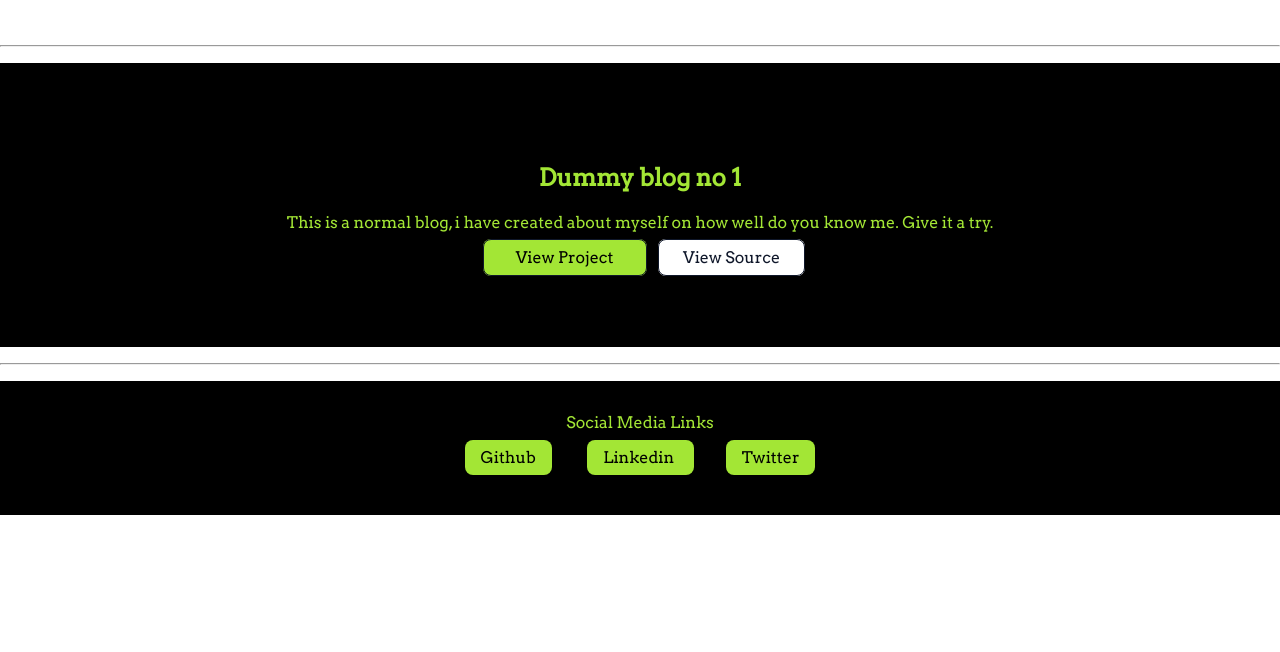
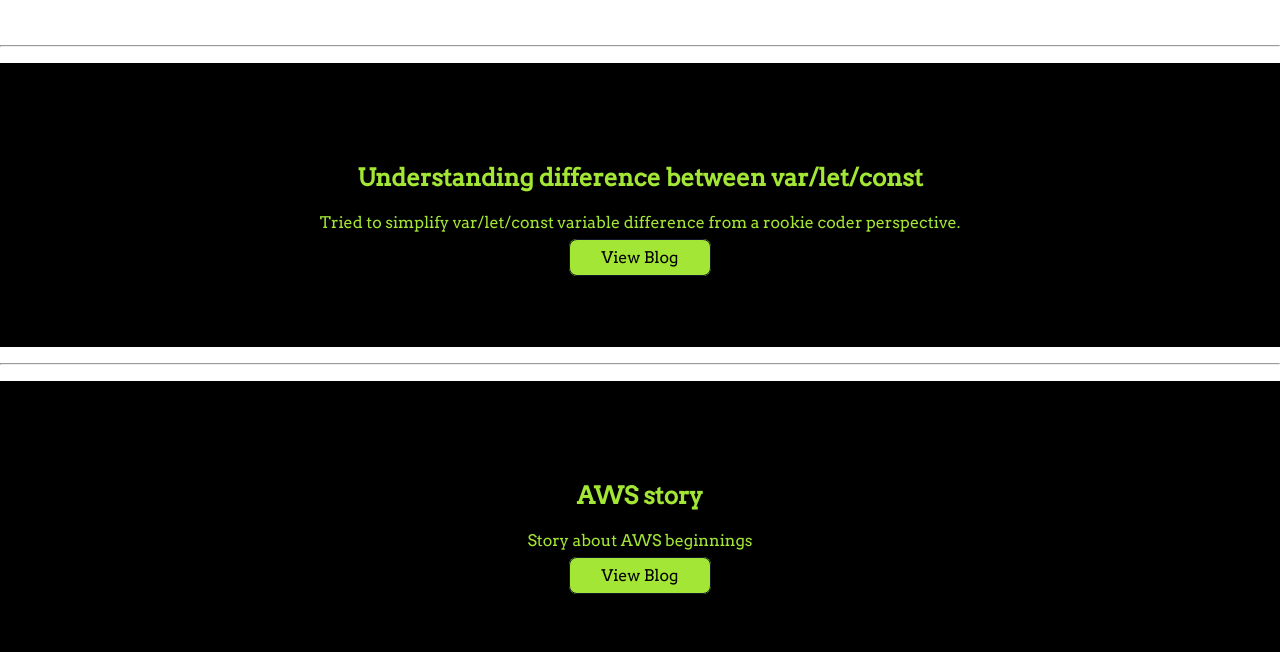
Before and after one commit to aishlohiya/Lesson-3-class-html, a plain HTML site: page blogs.html in a window 1280 px wide. Shown: the part 300-952 px from the top of the page. Before the commit the page ends 815 px from the top, so only its background shows below. Drawn offline with Linux system fonts and the light colour scheme.

Commit message:
update: blog updated

```diff
--- a/blogs.html
+++ b/blogs.html
@@ -30,10 +30,17 @@
     <hr>
 
     <section class="section black">
-        <h1>Dummy blog no 1 </h1>
-        <p>This is a normal blog, i have created about myself on how well do you know me. Give it a try.</p>
-        <a class="links-primary" href="https:/www.google.com">View Project</a>
-        <a class="links-secondary" href="https:/www.instagram.com">View Source</a>
+        <h1>Understanding difference between var/let/const</h1>
+        <p>Tried to simplify var/let/const variable difference from a rookie coder perspective.</p>
+        <a class="links-primary" href="https://rookiecoderguy.notion.site/Understanding-difference-between-var-let-and-const-in-JavaScript-b6d18795368049958351ade2f6c38f29">View Blog</a>
+    </section>
+
+    <hr >
+
+    <section class="section black">
+        <h1>AWS story</h1>
+        <p>Story about AWS beginnings</p>
+        <a class="links-primary" href="https://rookiecoderguy.notion.site/AWS-story-502caa8cbde5456186b7e2b9dabedf28">View Blog</a>
     </section>
 
     <hr >
```
Also changed, not shown: projects.html (+2 -2 lines).
